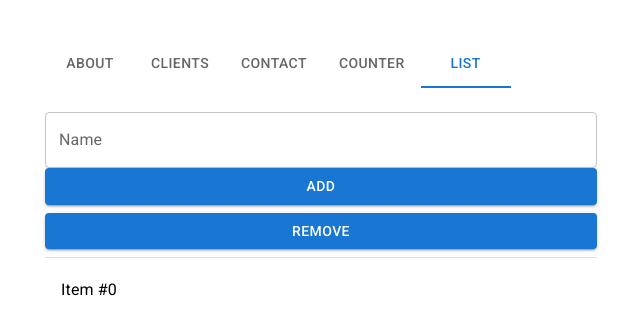
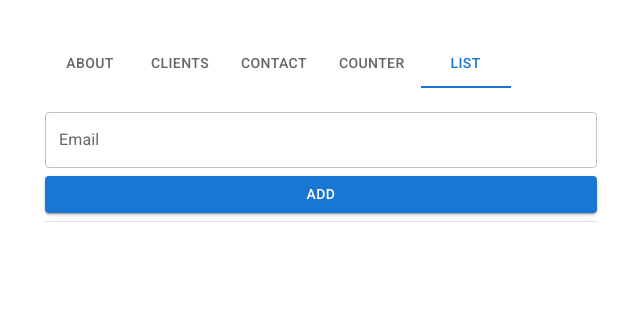
Before and after one commit to Ellie-Lau-Ki/desn3037-react, a React (Create React App) app in the folder my-app/: page /list in a window 1280 px wide. Shown: the top 334 px of the page, without its empty margins (319-959 px from the left). Built offline with nearby package versions, Linux system fonts and the light colour scheme.

Commit message:
Custom list reducer for todo app

```diff
--- a/my-app/src/components/List.js
+++ b/my-app/src/components/List.js
@@ -3,39 +3,81 @@ import Box from '@mui/material/Box';
 import List from '@mui/material/List';
 import ListItem from '@mui/material/ListItem';
 import ListItemButton from '@mui/material/ListItemButton';
-
 import ListItemText from '@mui/material/ListItemText';
 import Divider from '@mui/material/Divider';
+import { Button, TextField } from '@mui/material';
 
-import { Button, TextField } from '@mui/material';
+import { useSelector, useDispatch } from 'react-redux'
+import {
+    define as reducerDefine,
+    add as reducerAdd,
+    remove as reducerRemove
+} from '../redux/list'
+
+
+export function validateEmail(email) {
+    var re = /\S+@\S+\.\S+/;
+    return re.test(email);
+}
 
 export default function BasicList() {
 
-    function add(name) {
-        alert("You are adding!");
+    const field = useSelector((state) => state.list.field);
+    const items = useSelector((state) => state.list.items);
+
+    const dispatch = useDispatch();
+
+    function add() {
+
+        if (validateEmail(field) === true) {
+
+            dispatch(reducerAdd(field))
+            dispatch(reducerDefine(""))
+
+        } else {
+
+            alert("Alert! Enter the correct email address.");
+
+        }
+
+
     }
 
-    function remove() {
-        alert("You are removing!");
+    function remove(index) {
+
+        dispatch(reducerRemove(index))
+
     }
+
+    function define(value) {
+
+        dispatch(reducerDefine(value))
+
+    }
+
     return (
-        <Box sx={{ width: '100%', maxWidth: '100%', bgcolor: 'background.paper', marginBottom: 1 }}>
-            <TextField label="Name" variant="outlined" sx={{ width: '100%' }} />
+        <Box sx={{ width: '100%', maxWidth: "100%", bgcolor: 'background.paper' }}>
 
-            <Button variant="contained" sx={{ width: '100%', marginBottom: 1 }} onClick={(e) => { add() }}>
-                Add</Button>
-            <Button variant="contained" sx={{ width: '100%', marginBottom: 1 }} onClick={(e) => { remove() }}>
-                Remove</Button>
+            <TextField label="Email" variant="outlined" value={field} sx={{ width: "100%", marginBottom: 1 }} onChange={(e) => define(e.target.value)} />
+            <Button variant="contained" sx={{ width: "100%", marginBottom: 1 }} onClick={(e) => { add() }}>
+                Add
+            </Button>
+
             <Divider />
-
 
             <nav aria-label="secondary mailbox folders">
                 <List>
-                    <ListItem disablePadding>
-                        <ListItemButton>
-                            <ListItemText primary="Item #0" />
-                        </ListItemButton>
-                    </ListItem>
+
+                    {items.map((item, i) =>
+
+                        <ListItem disablePadding key={i}>
+                            <ListItemButton onClick={(e) => remove(i)}>
+                                <ListItemText primary={item} />
+                            </ListItemButton>
+                        </ListItem>
+
+                    )}
+
 
                 </List>
             </nav>
--- /dev/null
+++ b/my-app/src/redux/list.js
@@ -0,0 +1,36 @@
+import { createSlice } from '@reduxjs/toolkit'
+
+let initialState = {
+    field: "",
+    items: [
+    ]
+}
+
+const json = window.localStorage.getItem("payload");
+
+if (json !== null && json !== "") {
+
+    const payload = JSON.parse(json);
+    initialState.field = payload.list.field;
+    initialState.items = payload.list.items;
+
+}
+
+export const listSlice = createSlice({
+    name: 'list',
+    initialState,
+    reducers: {
+        define: (state, action) => {
+            state.field = action.payload
+        },
+        add: (state, action) => {
+            state.items.push(action.payload)
+        },
+        remove: (state, action) => {
+            state.items.splice(action.payload, 1)
+        }
+    },
+})
+
+export const { define, add, remove } = listSlice.actions
+export default listSlice.reducer
--- a/my-app/src/redux/store.js
+++ b/my-app/src/redux/store.js
@@ -1,8 +1,10 @@
-import { configureStore } from '@reduxjs/toolkit';
-import counterReducer from './counter'
+import { configureStore } from '@reduxjs/toolkit'
+import counterReducer from './counter';
+import listReducer from "./list";
 
 export const store = configureStore({
     reducer: {
         counter: counterReducer,
+        list: listReducer
     },
 })
```
